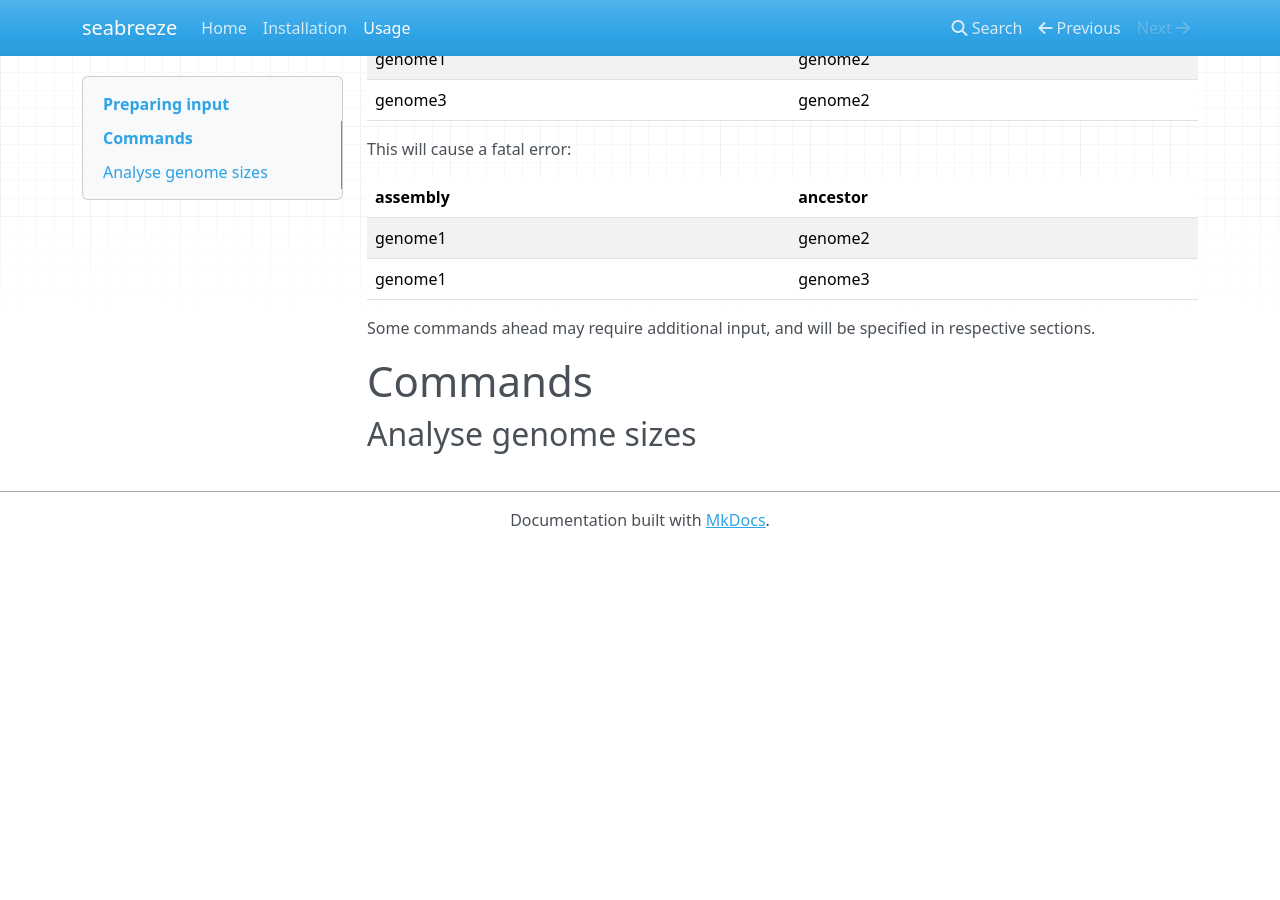
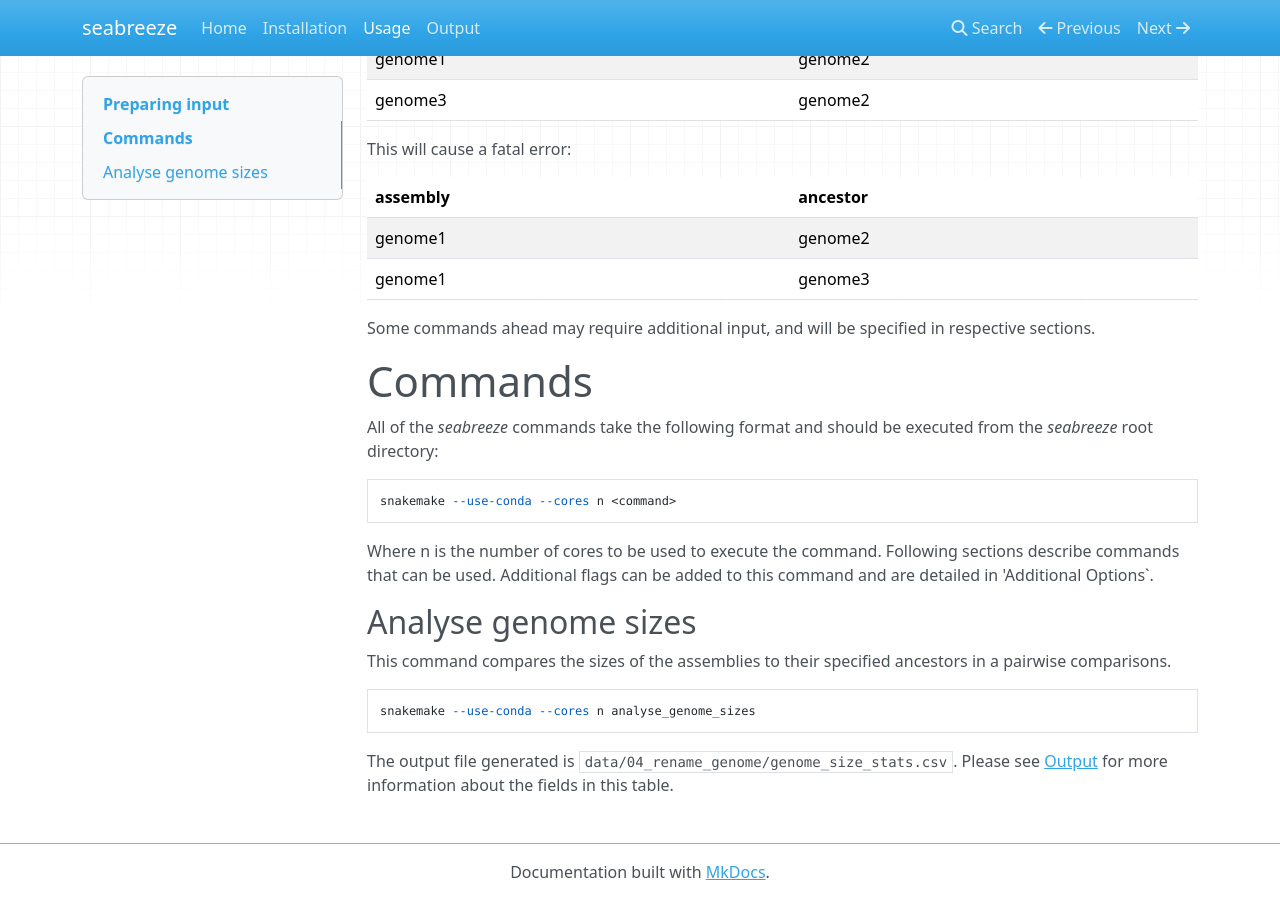
Before and after one commit to barricklab/seabreeze, an MkDocs documentation site: the page built from documentation/docs/usage.md, in a window 1280 px wide and 900 px high, scrolled down 987 px. Built offline with MkDocs 1.6.1, drawn with Linux system fonts in a browser that asks for light colours; nearby versions of some CDN libraries; before the commit the page ends 1535 px from its top, so only the background shows below that.

Commit message:
update documentation and README

````diff
--- a/documentation/docs/usage.md
+++ b/documentation/docs/usage.md
@@ -44,6 +44,17 @@ Some commands ahead may require additional input, and will be specified in respe
 
 # Commands
 
-
+All of the _seabreeze_ commands take the following format and should be executed from the _seabreeze_ root directory:
+```
+snakemake --use-conda --cores n <command>
+```
+Where n is the number of cores to be used to execute the command. Following sections describe commands that can be used. Additional flags can be added to this command and are detailed in 'Additional Options`.
 
 ## Analyse genome sizes
+
+This command compares the sizes of the assemblies to their specified ancestors in a pairwise comparisons.
+
+```
+snakemake --use-conda --cores n analyse_genome_sizes
+```
+The output file generated is `data/04_rename_genome/genome_size_stats.csv`. Please see [Output](output.md) for more information about the fields in this table.
--- a/documentation/mkdocs.yml
+++ b/documentation/mkdocs.yml
@@ -3,3 +3,4 @@ nav:
   - Home: index.md
   - Installation: installation.md
   - Usage: usage.md
+  - Output: output.md
````
Also changed, not shown: documentation/docs/installation.md (+8 -2 lines), documentation/docs/output.md (added, +20 -0 lines), README.md, 1 other file.
